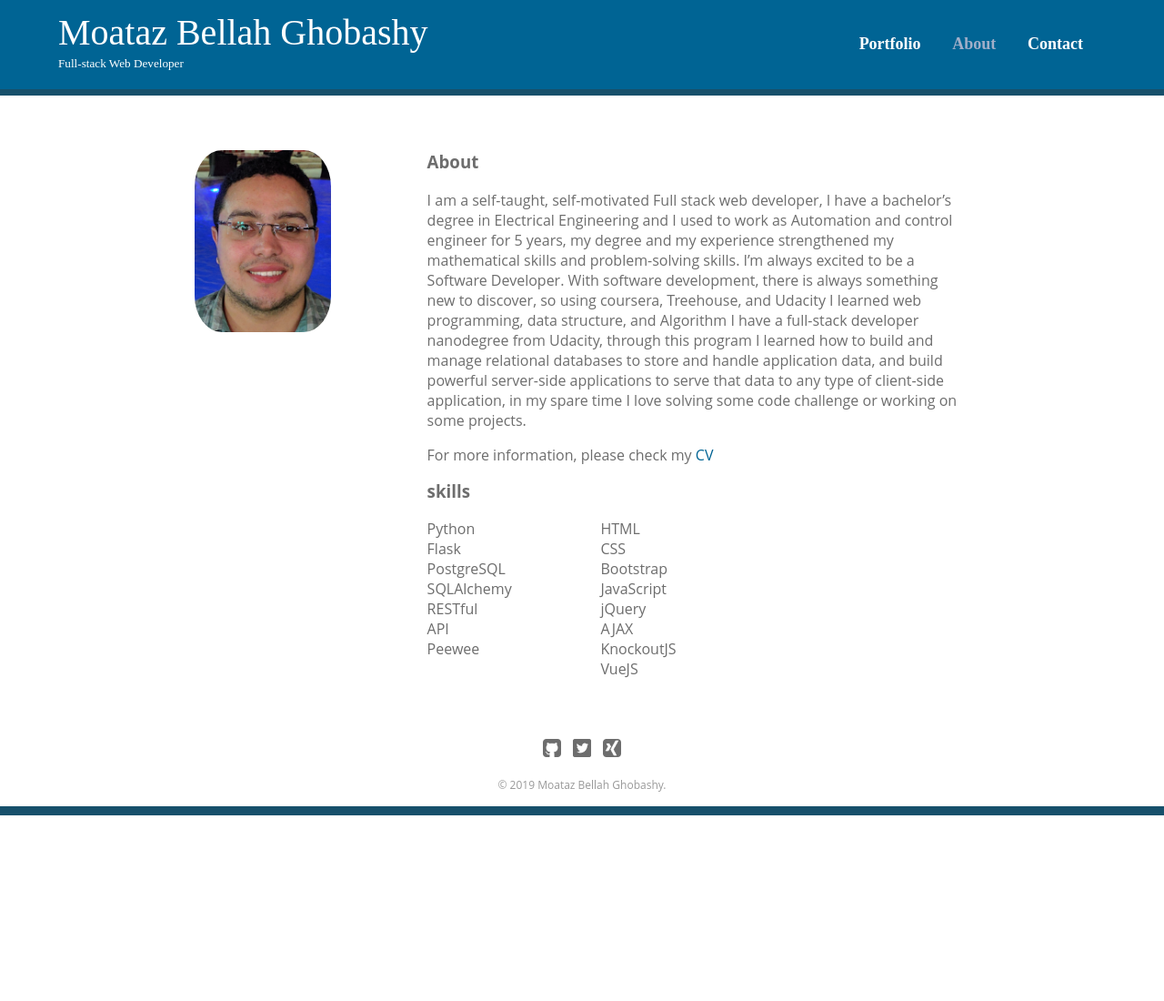
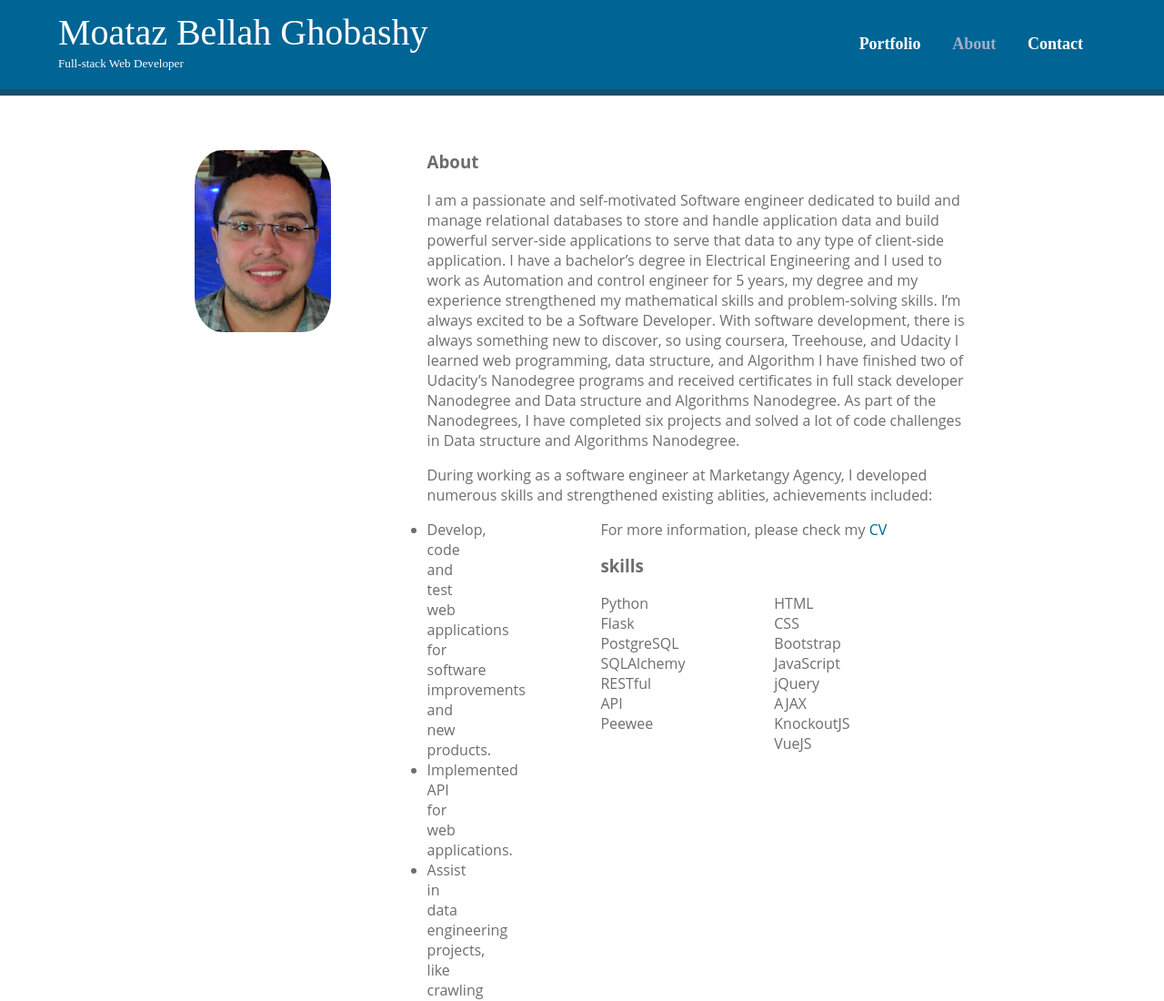
Before and after one commit to MotazBellah/moatazghobashy, a plain HTML site: page about.html in a window 1280 px wide. Shown: the top 1100 px of the page at 91% size. Before the commit the page ends 896 px from the top, so only its background shows below. Drawn offline with Linux system fonts and the light colour scheme; a web font is replaced by a local one.

Commit message:
update about section

```diff
--- a/about.html
+++ b/about.html
@@ -30,9 +30,18 @@
 
 				  <div class="skills">
 					  <h3>About</h3>
-	  				<p>I am a self-taught, self-motivated Full stack web developer, I have a bachelor’s degree in Electrical Engineering and I used to work as Automation and control engineer for 5 years, my degree and my experience strengthened my mathematical skills and problem-solving skills.
+	  				<p>I am a passionate and self-motivated Software engineer dedicated to build and manage relational databases to store and handle application data and build powerful server-side applications to serve that data to any type of client-side application.
+					   I have a bachelor’s degree in Electrical Engineering and I used to work as Automation and control engineer for 5 years, my degree and my experience strengthened my mathematical skills and problem-solving skills.
 	  				   I’m always excited to be a Software Developer. With software development, there is always something new to discover, so using coursera, Treehouse, and Udacity I learned web programming, data structure, and Algorithm
-	   				   I have a full-stack developer nanodegree from Udacity, through this program I learned how to build and manage relational databases to store and handle application data, and build powerful server-side applications to serve that data to any type of client-side application, in my spare time I love solving some code challenge or working on some projects.</p>
+					   I have finished two of Udacity’s Nanodegree programs and received certificates in full stack developer Nanodegree and Data structure and Algorithms Nanodegree. As part of the Nanodegrees, I have completed six projects and solved a lot of code challenges in Data structure and Algorithms Nanodegree.</p>
+					<p>During working as a software engineer at Marketangy Agency, I developed numerous skills and strengthened existing ablities, achievements included:</p>
+					<ul>
+						<li>Develop, code and test web applications for software improvements and new products.</li>
+						<li>Implemented API for web applications.</li>
+						<li>Assist in data engineering projects, like crawling websites using scrapy and beautiful soup to get the data and save it in CSV file</li>
+						<li>Assist in data mining projects, like fetch some data using PostgreSQL DB and save it in text or excel file</li>
+						<li>Wrote python scripts to parse xml documents and load the data in the database</li>
+					</ul>
 
 	  				   <p>For more information, please check my <a target="_blank" href="https://docs.google.com/document/d/e/2PACX-1vQtkN-UyXNWSIB32nqDF_gqPpqeRvIDKrC3BQdIvryvSN_GBnROtXTNqYYegP_YXPI69-E5LcFWPjk8/pub">CV</a></p>
 					  <h3>skills</h3>
```
